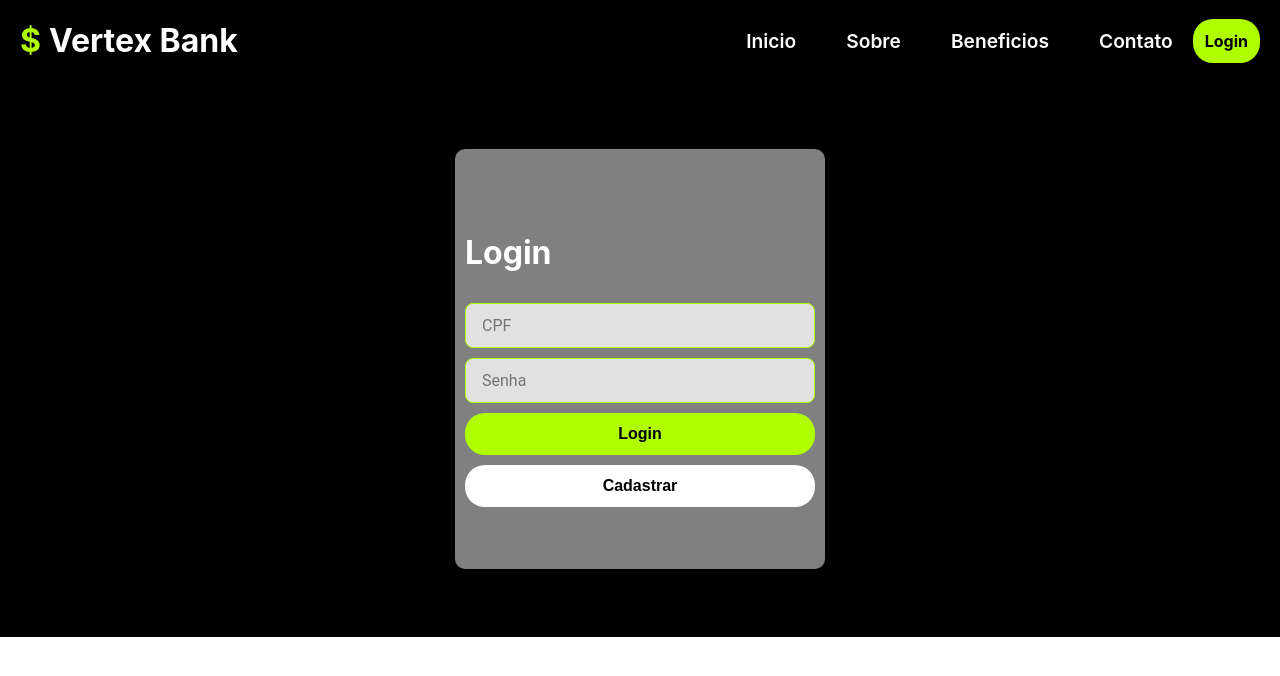
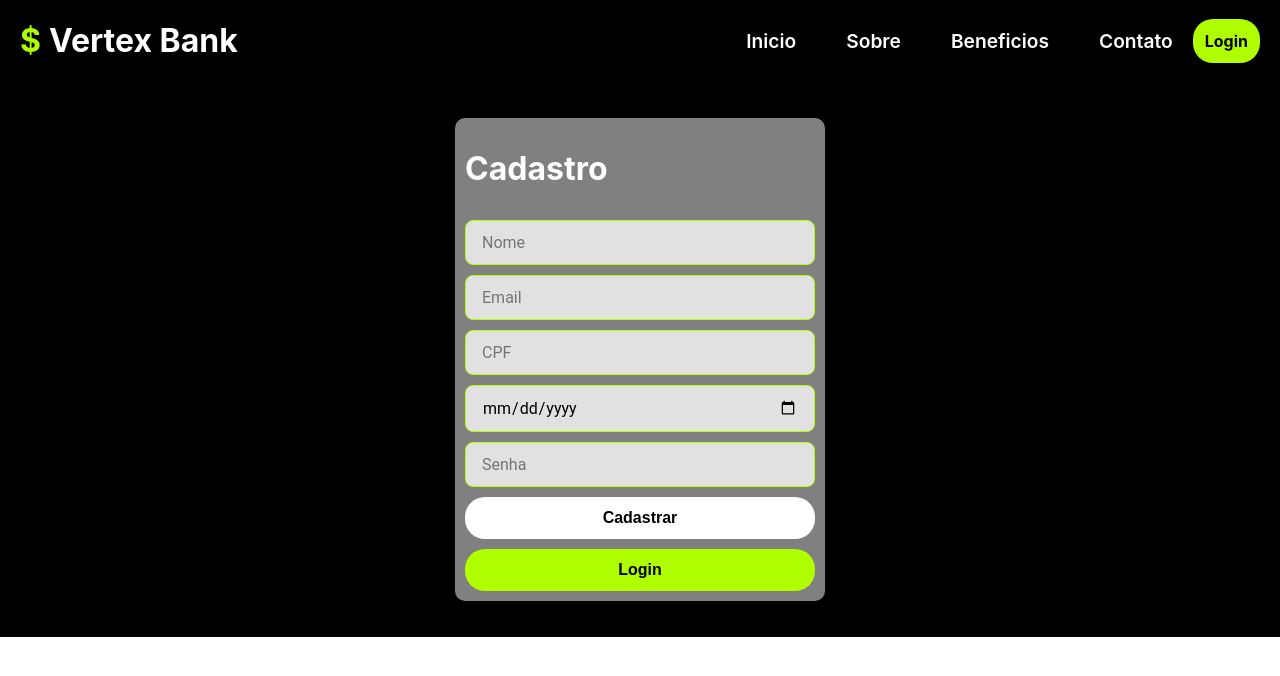
Before and after one commit to GabrielSilva0109/Vertex, a React (Create React App) app in the folder frontend/: page /login in a window 1280 px wide. Both pictures are taken after a click on the button "Cadastrar". Shown: the top 676 px of the page. Built offline with nearby package versions, Linux system fonts and the light colour scheme.

Commit message:
Update FormLogin.tsx

```diff
--- a/frontend/src/components/Login/FormLogin.tsx
+++ b/frontend/src/components/Login/FormLogin.tsx
@@ -1,5 +1,5 @@
-import React from 'react'
-import styled from 'styled-components'
+import React, { useState } from 'react';
+import styled from 'styled-components';
 
 const Container = styled.div`
     height: 555px;
@@ -13,7 +13,7 @@ const Container = styled.div`
 
 const Box = styled.div`
     width: 350px;
-    height: 400px;
+    min-height: 400px;
     background: gray;
     border-radius: 10px;
     display: flex;
@@ -72,7 +72,6 @@ const BtnLogin = styled.button`
     &:hover {
         background: #d3fd74;
     }
-
 `
 
 const BtnCadastro = styled.button`
@@ -89,22 +88,46 @@ const BtnCadastro = styled.button`
     &:hover {
         background: #dfdfdf;
     }
-
 `
 
+const FormCadastro: React.FC<{ onBackToLogin: () => void }> = ({ onBackToLogin }) => {
+    return (
+        <Box>
+            <h1>Cadastro</h1>
+            <Input placeholder='Nome' type="text" />
+            <Input placeholder='Email' type="text" />
+            <Input placeholder='CPF' type="text" />
+            <Input placeholder='Nascimento' type="date" />
+            <Input placeholder='Senha' type="password" />
+            <BtnCadastro>Cadastrar</BtnCadastro>
+            <BtnLogin onClick={onBackToLogin}>Login</BtnLogin>
+        </Box>
+    );
+};
+
 const FormLogin: React.FC = () => {
+    const [isLoginForm, setIsLoginForm] = useState(true);
+
+    const toggleForm = () => {
+        setIsLoginForm(!isLoginForm);
+    };
+
     return (
         <Container>
+            {isLoginForm ? (
                 <Box>
                     <h1>Login</h1>
                     <Input placeholder='CPF' type="text" />
                     <Input placeholder='Senha' type="password"  />
                     <BtnLogin>Login</BtnLogin>
-                <BtnCadastro>Cadastrar</BtnCadastro>
+                    <BtnCadastro onClick={toggleForm}>Cadastrar</BtnCadastro>
                 </Box>
+            ) : (
+                <FormCadastro onBackToLogin={toggleForm} />
+            )}
         </Container>
-    )
-}
+    );
+};
 
 
-export default FormLogin
+export default FormLogin;
```
Lines whose indentation alone changed are shown as unchanged.
